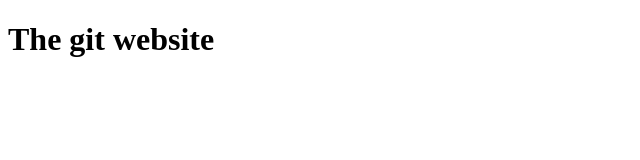
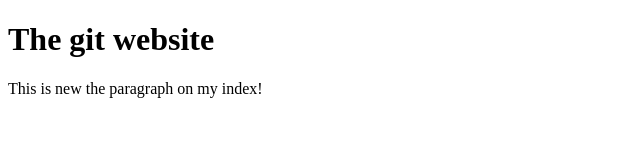
Before and after one commit to mamushanuru/mastering-git, a plain HTML site: page index.html in a window 1280 px wide. Shown: the whole page, without its empty margins (0-640 px from the left). Drawn offline with Linux system fonts and the light colour scheme.

Commit message:
the new paragraph is added!

```diff
--- a/index.html
+++ b/index.html
@@ -7,5 +7,6 @@
 </head>
 <body>
     <h1>The git website</h1>
+    <p>This is new the paragraph on my index!</p>
 </body>
 </html>
```
